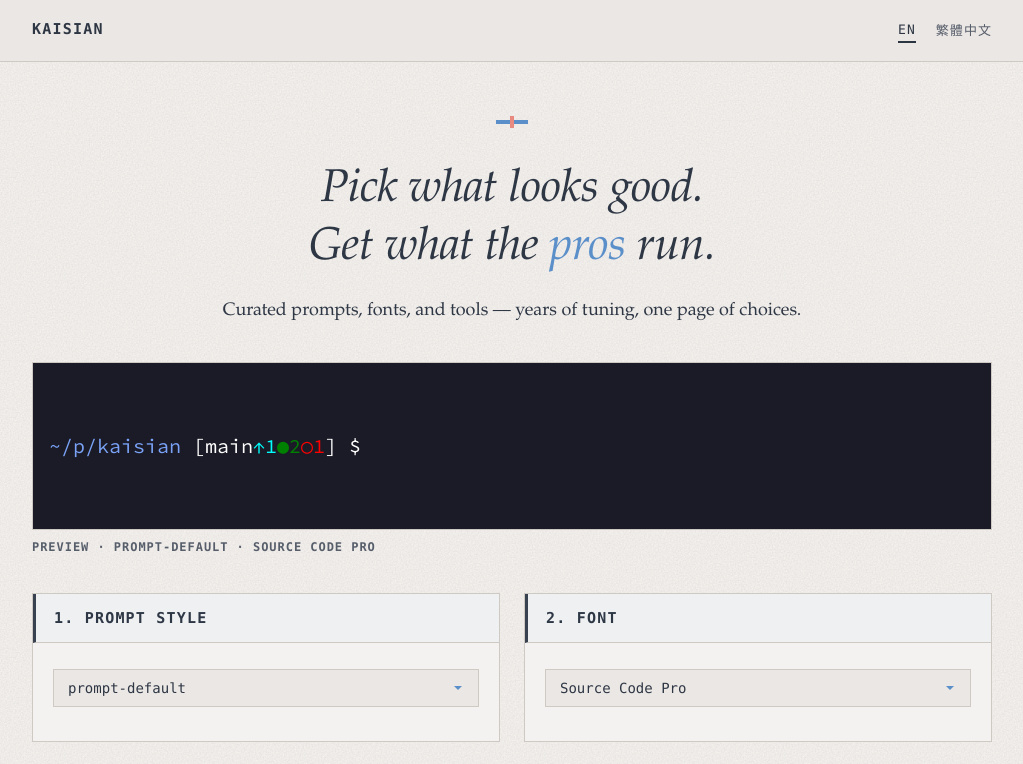
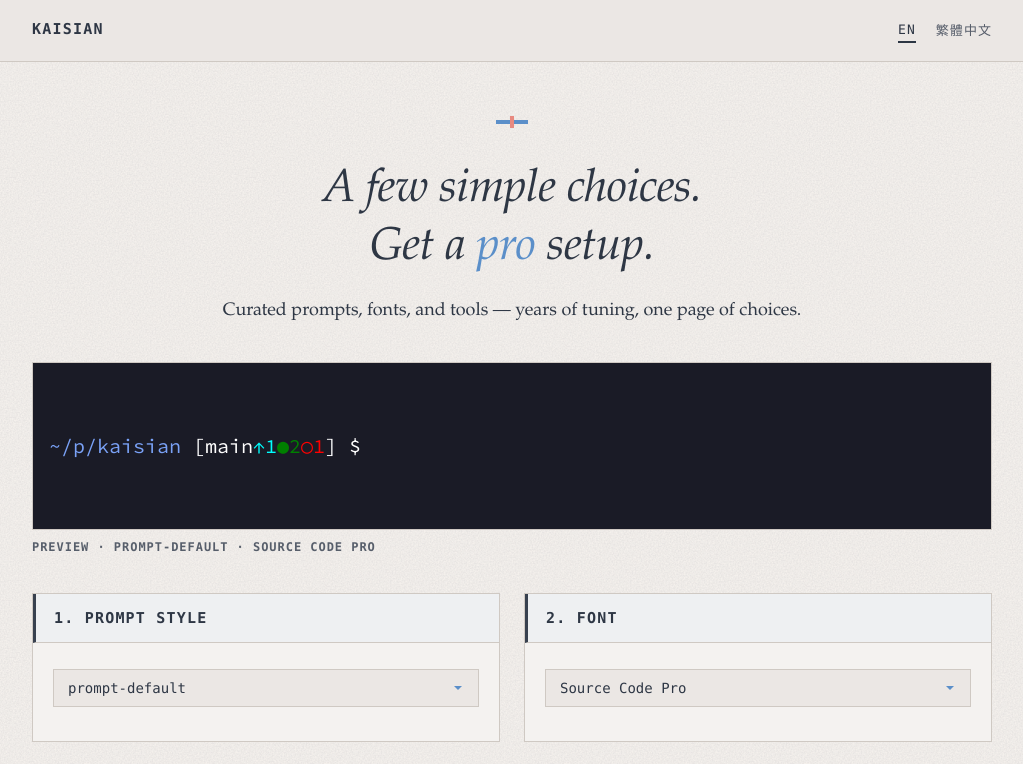
Before and after one commit to taiansu/kaisian, a plain HTML site: page web/index.html in a window 1280 px wide. Shown: the top 764 px of the page, without its empty margins (128-1151 px from the left). Drawn offline with Linux system fonts and the light colour scheme.

Commit message:
style: refresh English landing page headline

```diff
--- a/web/index.html
+++ b/web/index.html
@@ -620,7 +620,7 @@
           <rect x="18" y="14" width="4" height="12" fill="#e88a80"/>
         </svg>
       </div>
-      <h1 id="headline">Pick what looks good.<br>Get what the <span class="accent">pros</span> run.</h1>
+      <h1 id="headline">A few simple choices.<br>Get a <span class="accent">pro</span> setup.</h1>
       <p id="intro"></p>
     </div>
 
@@ -701,7 +701,7 @@
 
     const messages = {
       en: {
-        headline: "Pick what looks good.<br>Get what the <span class=\"accent\">pros</span> run.",
+        headline: "A few simple choices.<br>Get a <span class=\"accent\">pro</span> setup.",
         intro: "Curated prompts, fonts, and tools — years of tuning, one page of choices.",
         language: "Language",
         groups: "1. Prompt style",
```
